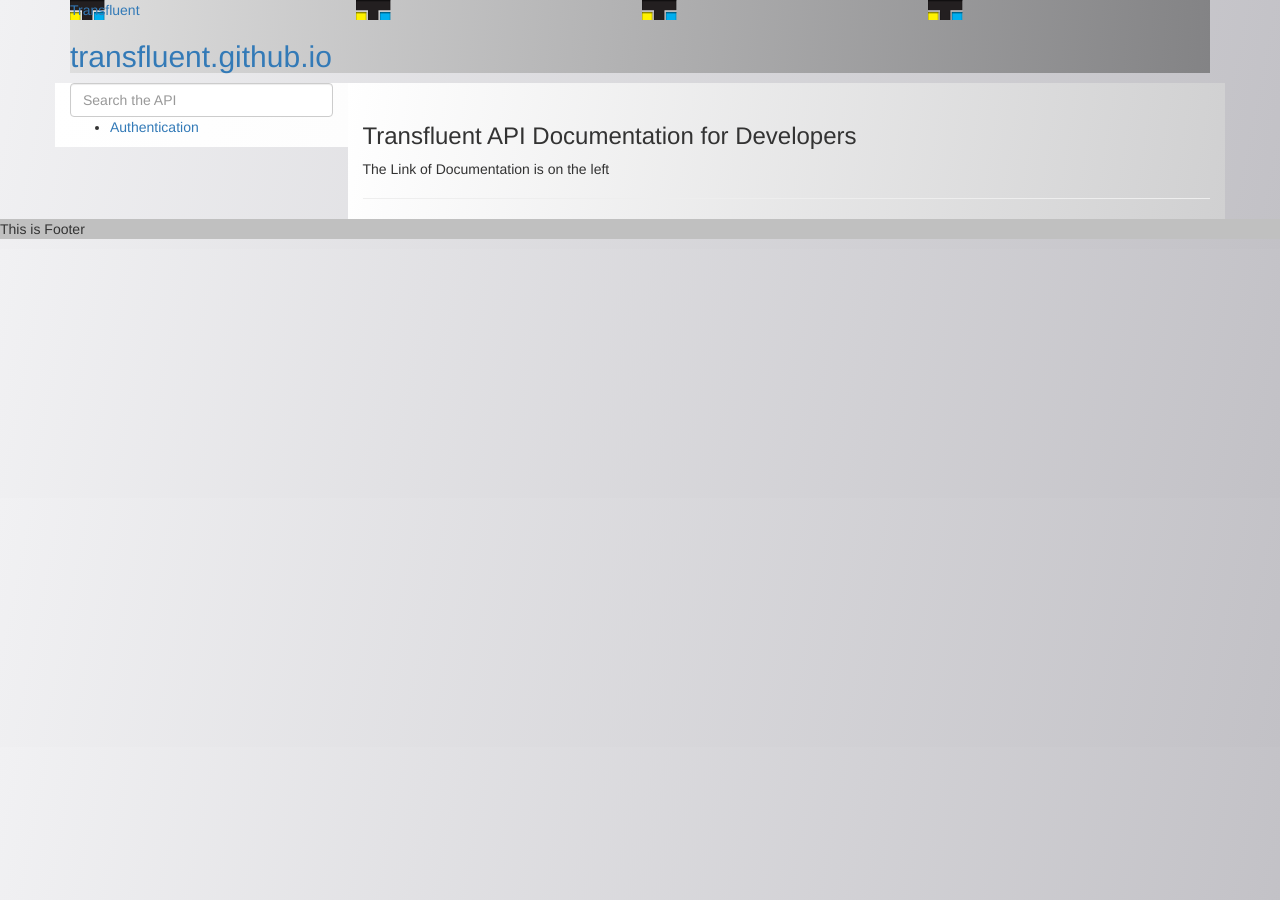
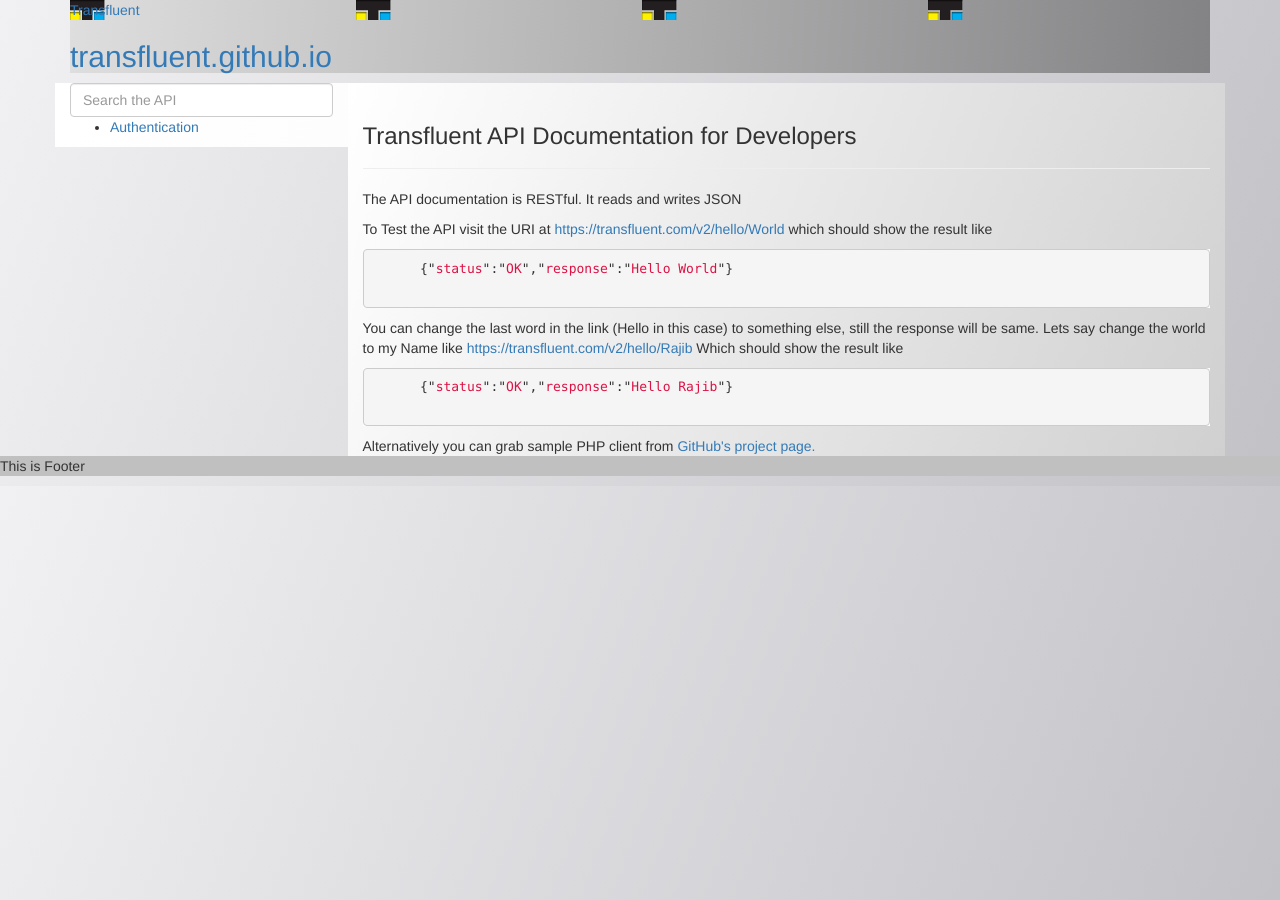
Before and after one commit to Transfluent/transfluent.github.io, a Jekyll site: the page built from index.html, in a window 1280 px wide. Built offline with Jekyll 4.4.1, drawn with Linux system fonts in a browser that asks for light colours; nearby versions of some CDN libraries.

Commit message:
added content in index page

```diff
--- a/index.html
+++ b/index.html
@@ -4,5 +4,31 @@ layout: default
 
 <div class='page-header'>
   <h3>Transfluent API Documentation for Developers</h3>
-  <p>The Link of Documentation is on the left</p>
 </div>
+<div>
+  <p>The API documentation is RESTful. It reads and writes JSON</p>
+  <div>
+    <p>To Test the API visit the URI at
+      <a href="https://transfluent.com/v2/hello/World/" title='Transfluent Backend API' target="_blank">https://transfluent.com/v2/hello/World</a>
+      which should show the result like</p>
+    <div>
+      {% highlight javascript %}
+      {"status":"OK","response":"Hello World"}
+      {% endhighlight %}
+    </div>
+    <p>You can change the last word in the link (Hello in this case) to something else, still the response will be same.
+      Lets say change the world to my Name like
+      <a href="https://transfluent.com/v2/hello/Rajib/"  title='Transfluent Backend API' target="_blank">https://transfluent.com/v2/hello/Rajib</a>
+      Which should show the result like
+    </p>
+    <div>
+      {% highlight javascript %}
+      {"status":"OK","response":"Hello Rajib"}
+      {% endhighlight %}
+    </div>
+    <div>
+      Alternatively you can grab sample PHP client from
+      <a href="https://github.com/Transfluent/Transfluent-Backend-API-client" title='Transfluent Backend API' target="_blank">GitHub's project page.</a>
+    </div>
+  </div>
+</div>
```
Also changed, not shown: 2 other files.
